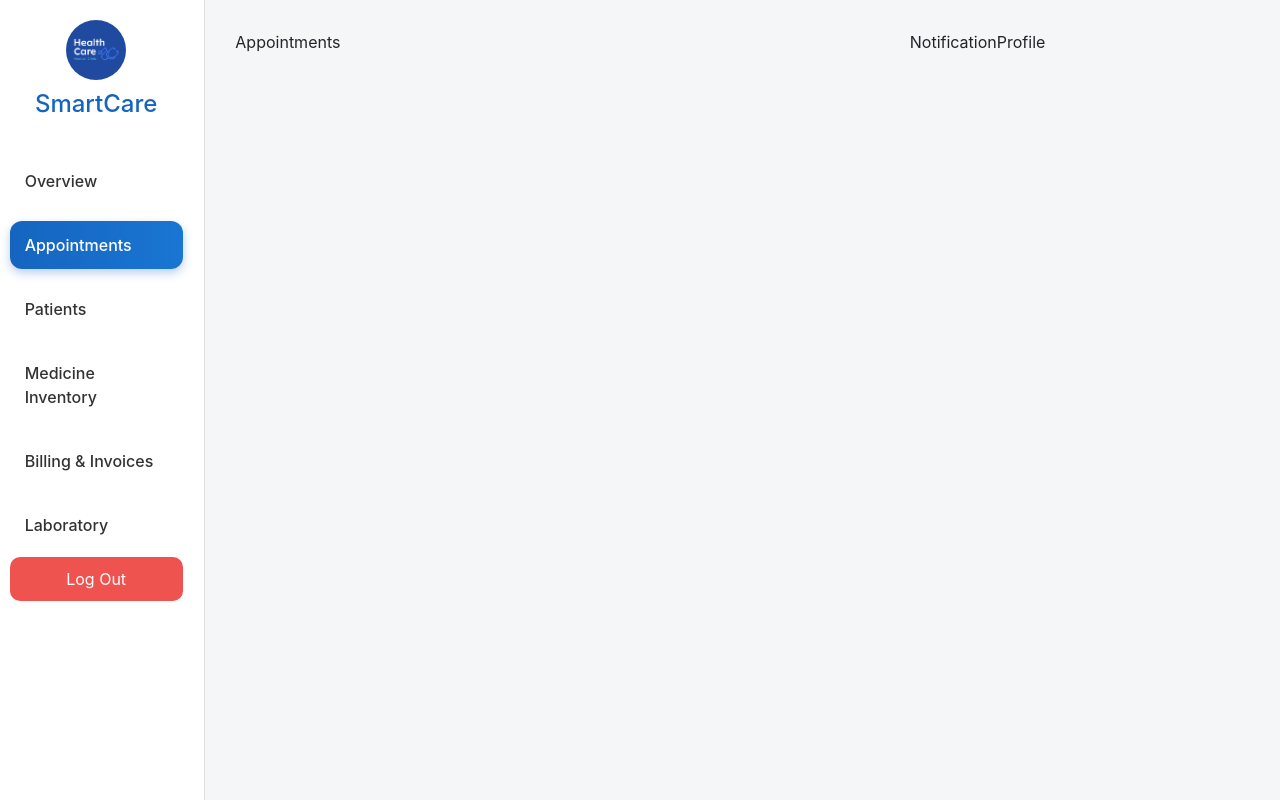
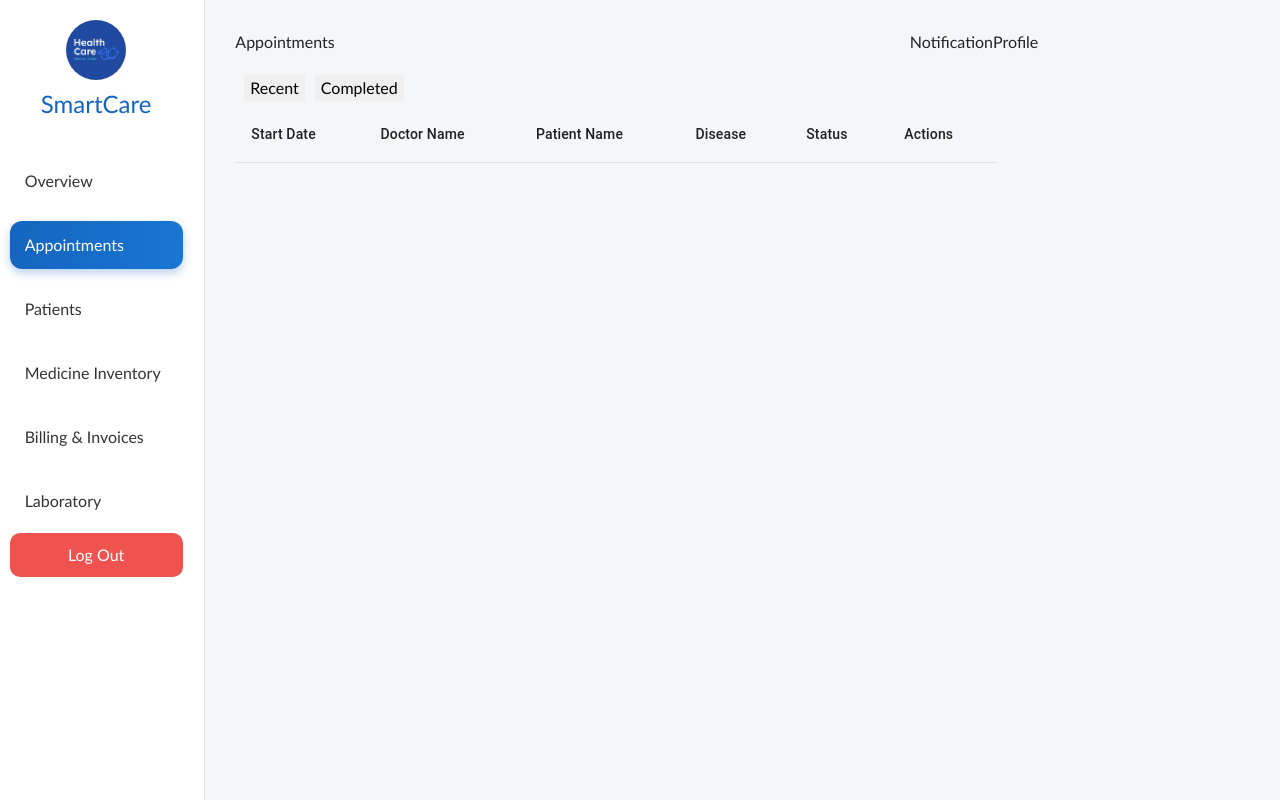
Before and after one commit to salaheddinesamid/smartcare.staff-GUI, a React (Create React App) app: page / in a window 1280 px wide. Both pictures are taken after a click on the button "Appointments". Built offline with nearby package versions, Linux system fonts and the light colour scheme.

Commit message:
resolve conflicts

```diff
--- a/package.json
+++ b/package.json
@@ -3,6 +3,9 @@
   "version": "0.1.0",
   "private": true,
   "dependencies": {
+    "@emotion/react": "^11.14.0",
+    "@emotion/styled": "^11.14.1",
+    "@mui/material": "^7.3.4",
     "@testing-library/dom": "^10.4.1",
     "@testing-library/jest-dom": "^6.8.0",
     "@testing-library/react": "^16.3.0",
--- a/src/App.css
+++ b/src/App.css
@@ -4,3 +4,7 @@
   border-radius: 50%;
   object-fit: cover;
 }
+
+*{
+  font-family: "Gill Sans", sans-serif;
+}
--- /dev/null
+++ b/src/components/Appointment.css
@@ -0,0 +1,4 @@
+.filter-btn{
+    border: none;
+    margin: 5px;
+}
--- a/src/components/AppointmentManagement.jsx
+++ b/src/components/AppointmentManagement.jsx
@@ -0,0 +1,66 @@
+import React, { useState } from "react";
+import "./Appointment.css";
+import {Table, TableBody, TableCell, TableContainer, TableHead, TableRow} from "@mui/material"
+
+export const AppointmentManagement = ()=>{
+
+    const filters = [
+        {id : 1, name: "Recent", value : "New"},
+        {id : 1, name: "Completed", value : "Completed"}
+    ]
+    const [currentFilter,setCurrentFilter] = useState("All");
+
+    const handleChangeFilter = (filter) =>{
+        setCurrentFilter(filter);
+    }
+
+
+
+    const Header  = ()=>{
+        return(
+            <div className="row">
+                <div className="col-xl-5 d-flex ps-3 pe-3">
+                    {filters.map((filter)=>(
+                        <button className="filter-btn" onClick={()=>handleChangeFilter(filter.value)}>{filter.name}</button>
+                    ))}
+                </div>
+                <div className="col-xl-7">
+
+                </div>
+            </div>
+        )
+    }
+
+    const AppointmentsTable = () =>{
+        return(
+            <div className="row">
+                <TableContainer>
+                    <Table>
+                        <TableHead>
+                            <TableRow>
+                                <TableCell>Start Date</TableCell>
+                                <TableCell>Doctor Name</TableCell>
+                                <TableCell>Patient Name</TableCell>
+                                <TableCell>Disease</TableCell>
+                                <TableCell>Status</TableCell>
+                                <TableCell>Actions</TableCell>
+                            </TableRow>
+                        </TableHead>
+
+                        <TableBody>
+
+                        </TableBody>
+                    </Table>
+                </TableContainer>
+            </div>
+        )
+    }
+    return(
+        <div className="row" style={{
+            width : "100%"
+        }}>
+            <Header/>
+            <AppointmentsTable/>
+        </div>
+    )
+}
--- a/src/routes/Dashboard.jsx
+++ b/src/routes/Dashboard.jsx
@@ -3,11 +3,12 @@ import "../style/Dashboard.css";
 import logo from "../assets/logo.jpg";
 import { Overview } from "../components/Overview";
 import "../style/Overview.css";
+import { AppointmentManagement } from "../components/AppointmentManagement";
 
 export const Dashboard = () => {
   const services = [
     { id: 1, name: "Overview", view : <Overview/>},
-    { id: 2, name: "Appointments" },
+    { id: 2, name: "Appointments" , view : <AppointmentManagement/>},
     { id: 3, name: "Patients" },
     { id: 4, name: "Medicine Inventory" },
     { id: 7, name : "Billing & Invoices"},
```
Also changed, not shown: 1 other file (tests, documents, lock files or other folders).
